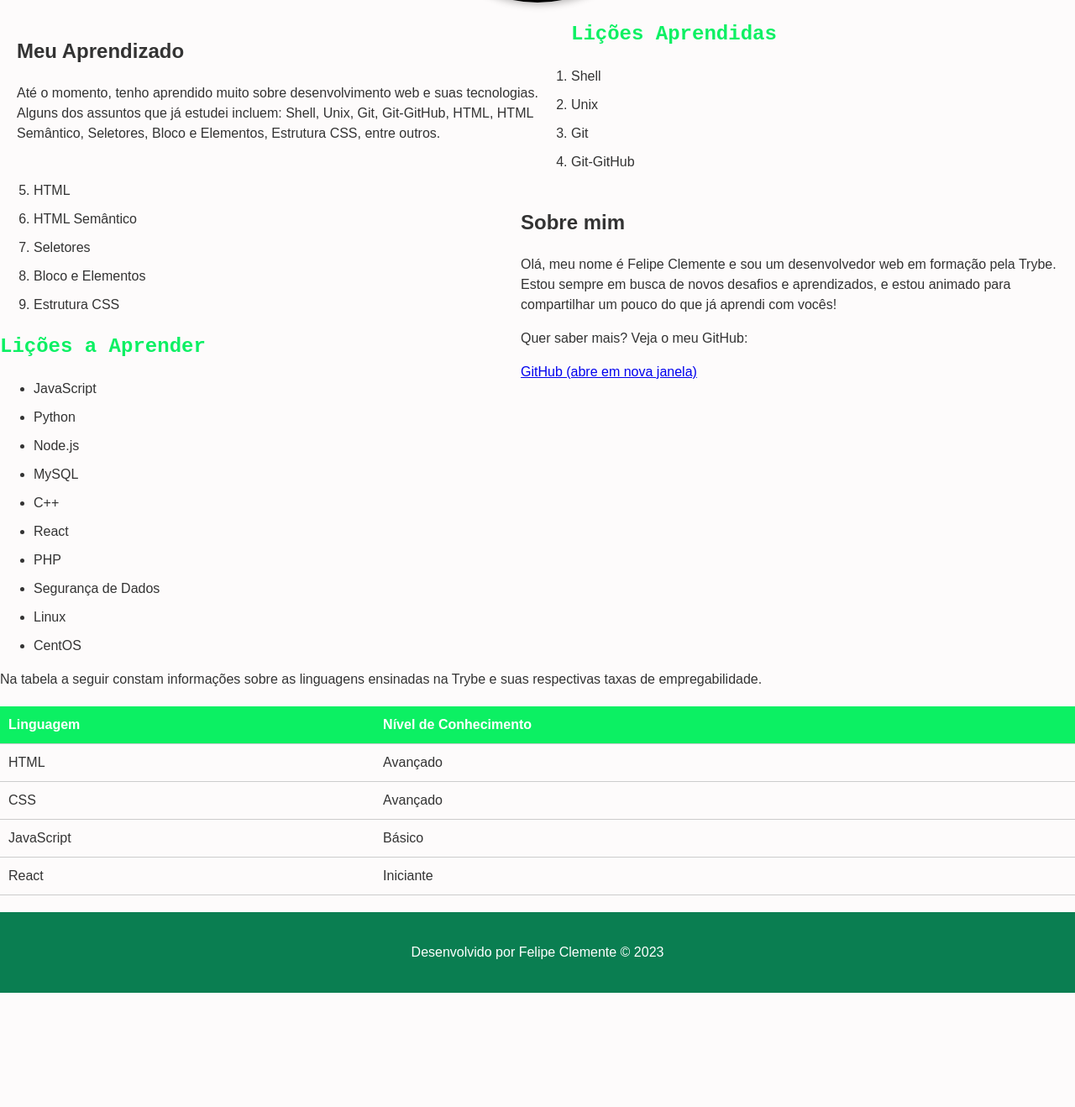
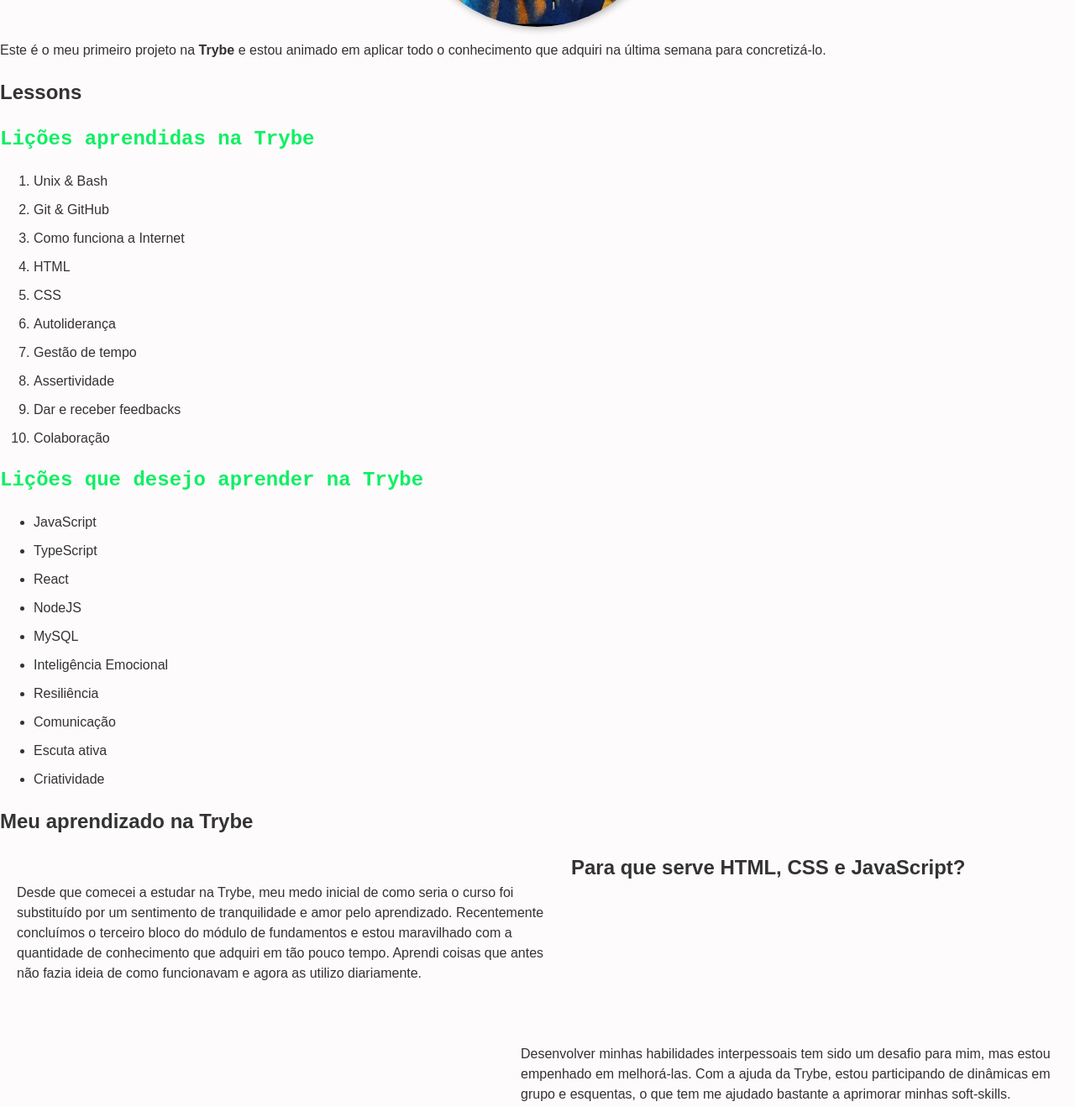
Before and after one commit to felipemike/lessons-learned, a plain HTML site: page index.html in a window 1280 px wide. Shown: the part 447-1765 px from the top of the page at 84% size. Before the commit the page ends 1629 px from the top, so only its background shows below. Drawn offline with Linux system fonts and the light colour scheme.

Commit message:
Update index.html

```diff
--- a/index.html
+++ b/index.html
@@ -1,103 +1,138 @@
 <!DOCTYPE html>
-<html lang="pr-br">
+<html lang="pt-BR">
   <head>
-    <meta charset="UTF-8">
-    <meta http-equiv="X-UA-Compatible" content="IE=edge">
-    <meta name="viewport" content="width=device-width, initial-scale=1.0">
-    <link rel="stylesheet" href="style.css">
-    <title>Projeto</title>
+    <meta charset="UTF-8" />
+    <meta http-equiv="X-UA-Compatible" content="IE=edge" />
+    <meta name="viewport" content="width=device-width, initial-scale=1.0" />
+    <title>Lessons Learned</title>
+    <link rel="preconnect" href="https://fonts.googleapis.com" />
+    <link rel="preconnect" href="https://fonts.gstatic.com" crossorigin />
+    <link
+      href="https://fonts.googleapis.com/css2?family=Poppins:wght@300;400;700&display=swap"
+      rel="stylesheet"
+    />
+    <link rel="stylesheet" href="style.css" />
   </head>
   <body>
-    <header>
-        <div id="cabecalho">
-            <h1 id="titulo">Felipe Clemente</h1>
-        </div>
+    <header id="cabecalho">
+      <div class="container">
+        <h1 id="titulo">Lessons Learned</h1>
         <nav>
-            <ul id="nav">
-                <li><a href="#nav">Inicio</a></li>
-                <li><a href="#licoes_a_aprender">Lições Aprendidas</a></li>
-                <li><a href="#licoes_a_aprender">Lições a Aprender</a></li>
+          <ul>
+            <li><a href="#sobre">About</a></li>
+            <li><a href="#licoes">Lessons</a></li>
+            <li><a href="#aprendizado">Learning</a></li>
+            <li><a href="#tabela">Chart</a></li>
+            <li><a href="https://betrybe.com" target="_blank">Trybe Website</a></li>
           </ul>
         </nav>
+      </div>
     </header>
-    <img src="img/felipe.png" alt="Felipe Clemente" id="minha_foto">
+    <main>
+      <div class="container">
+        <section id="sobre">
+          <h2>About</h2>
+          <div>
+            <img id="minha_foto" src="img/felipe.png" alt="Foto do Felipe"/>
+            <p>Este é o meu primeiro projeto na <strong>Trybe</strong> e estou animado em aplicar todo o conhecimento que adquiri na última semana para concretizá-lo.</p>
+          </div>
+        </section>
 
-    <article class="lado-esquerdo">
-        <h2>Meu Aprendizado</h2>
-        <p>Até o momento, tenho aprendido muito sobre desenvolvimento web e suas tecnologias. Alguns dos assuntos que já estudei incluem: Shell, Unix, Git, Git-GitHub, HTML, HTML Semântico, Seletores, Bloco e Elementos, Estrutura CSS, entre outros.</p>
-    </article>
-
-    <div id="lado-lado">
-        <aside class="lado-direito">
-            <h2>Sobre mim</h2>
-            <p>
-                Olá, meu nome é Felipe Clemente e sou um desenvolvedor web em formação pela Trybe. Estou sempre em busca de novos desafios e aprendizados, e estou animado para compartilhar um pouco do que já aprendi com vocês!
-            </p>
-            <p>Quer saber mais? Veja o meu GitHub:</p>
-            <a href="https://github.com/felipemike" target="_blank">GitHub (abre em nova janela)</a>
-        </aside>
-    </div>
-
+        <section id="licoes">
+          <h2>Lessons</h2>
+          <div>
             <section>
-        <h3>Lições Aprendidas</h3>
+              <h3>Lições aprendidas na Trybe</h2>
               <ol id="licoes_aprendidas">
-            <li>Shell</li>
-            <li>Unix</li>
-            <li>Git</li>
-            <li>Git-GitHub</li>
+                <li>Unix & Bash</li>
+                <li>Git & GitHub</li>
+                <li>Como funciona a Internet</li>
                 <li>HTML</li>
-            <li>HTML Semântico</li>
-            <li>Seletores</li>
-            <li>Bloco e Elementos</li>
-            <li>Estrutura CSS</li>
+                <li>CSS</li>
+                <li>Autoliderança</li>
+                <li>Gestão de tempo</li>
+                <li>Assertividade</li>
+                <li>Dar e receber feedbacks</li>
+                <li>Colaboração</li>
               </ol>
             </section>
 
             <section>
-        <h3>Lições a Aprender</h3>
+              <h3>Lições que desejo aprender na Trybe</h2>
               <ul id="licoes_a_aprender">
                 <li>JavaScript</li>
-            <li>Python</li>
-            <li>Node.js</li>
+                <li>TypeScript</li>
+                <li>React</li>
+                <li>NodeJS</li>
                 <li>MySQL</li>
-            <li>C++</li>
-            <li>React</li>
-            <li>PHP</li>
-            <li>Segurança de Dados</li>
-            <li>Linux</li>
-            <li>CentOS</li>
+                <li>Inteligência Emocional</li>
+                <li>Resiliência</li>
+                <li>Comunicação</li>
+                <li>Escuta ativa</li>
+                <li>Criatividade</li>
               </ul>
             </section>
+          </div>
+        </section>
 
-    <p>Na tabela a seguir constam informações sobre as linguagens ensinadas
-        na Trybe e suas respectivas taxas de empregabilidade.</p>
+        <section id="aprendizado">
+          <h2>Meu aprendizado na Trybe</h2>
+          <section>
+            <article class="lado-esquerdo">
+              <div>
+                <p>Desde que comecei a estudar na Trybe, meu medo inicial de como seria o curso foi substituído por um sentimento de tranquilidade e amor pelo aprendizado. Recentemente concluímos o terceiro bloco do módulo de fundamentos e estou maravilhado com a quantidade de conhecimento que adquiri em tão pouco tempo. Aprendi coisas que antes não fazia ideia de como funcionavam e agora as utilizo diariamente.</p>
+              </div>
+            </article>
+
+            <aside class="lado-direito">
+              <p>Desenvolver minhas habilidades interpessoais tem sido um desafio para mim, mas estou empenhado em melhorá-las. Com a ajuda da Trybe, estou participando de dinâmicas em grupo e esquentas, o que tem me ajudado bastante a aprimorar minhas soft-skills.</p>
+            </aside>
+          </section>
+        </section>
+
+        <section id="tabela">
+          <h2>Para que serve HTML, CSS e JavaScript?</h2>
           <table>
             <thead>
               <tr>
-                  <th>Linguagem</th>
-                  <th>Nível de Conhecimento</th>
+                <th>HTML</th>
+                <th>CSS</th>
+                <th>JavaScript</th>
               </tr>
             </thead>
             <tbody>
               <tr>
-                  <td>HTML</td>
-                  <td>Avançado</td>
+                <td>Conteúdo</td>
+                <td>Design</td>
+                <td>Interações</td>
               </tr>
               <tr>
-                  <td>CSS</td>
-                  <td>Avançado</td>
+                <td>Textos</td>
+                <td>Cores</td>
+                <td>Menus</td>
               </tr>
               <tr>
-                  <td>JavaScript</td>
-                  <td>Básico</td>
+                <td>Imagens</td>
+                <td>Sombras</td>
+                <td>Animações</td>
               </tr>
               <tr>
-                  <td>React</td>
-                  <td>Iniciante</td>
+                <td>Vídeos</td>
+                <td>Tamanhos</td>
+                <td>Popups</td>
+              </tr>
+              <tr>
+                <td>Tabelas</td>
+                <td>Posicionamento</td>
+                <td>Validações</td>
               </tr>
             </tbody>
           </table>
-
+        </section>
+      </div>
+    </main>
     <footer id="rodape">
-          <p>Desenvolvido por Felipe Clemente &copy; 2023</p>
+      <p>Desenvolvido por <a href="https://www.linkedin.com/in/felipeclemente2012/">Mike</a> &#x1f680; 2022</p>
     </footer>
+  </body>
+</html>
```
Lines whose indentation alone changed are shown as unchanged.
